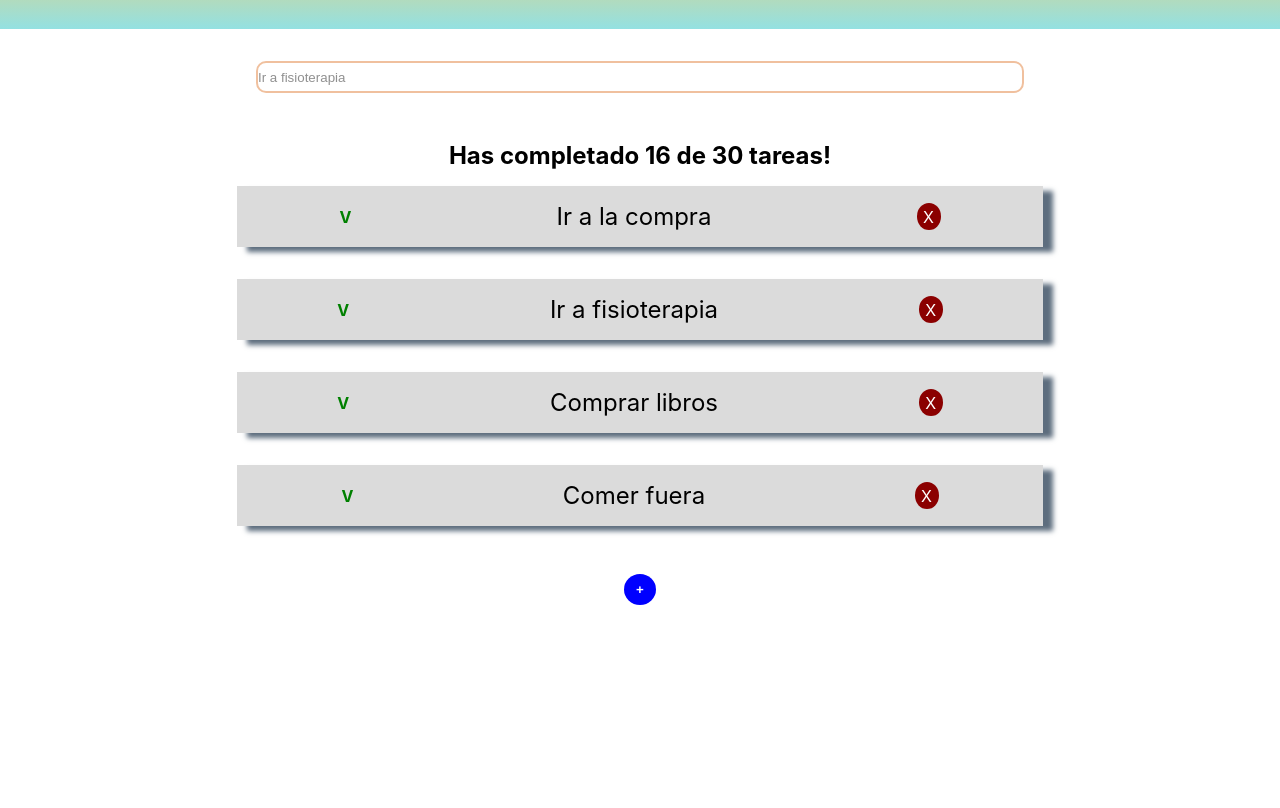
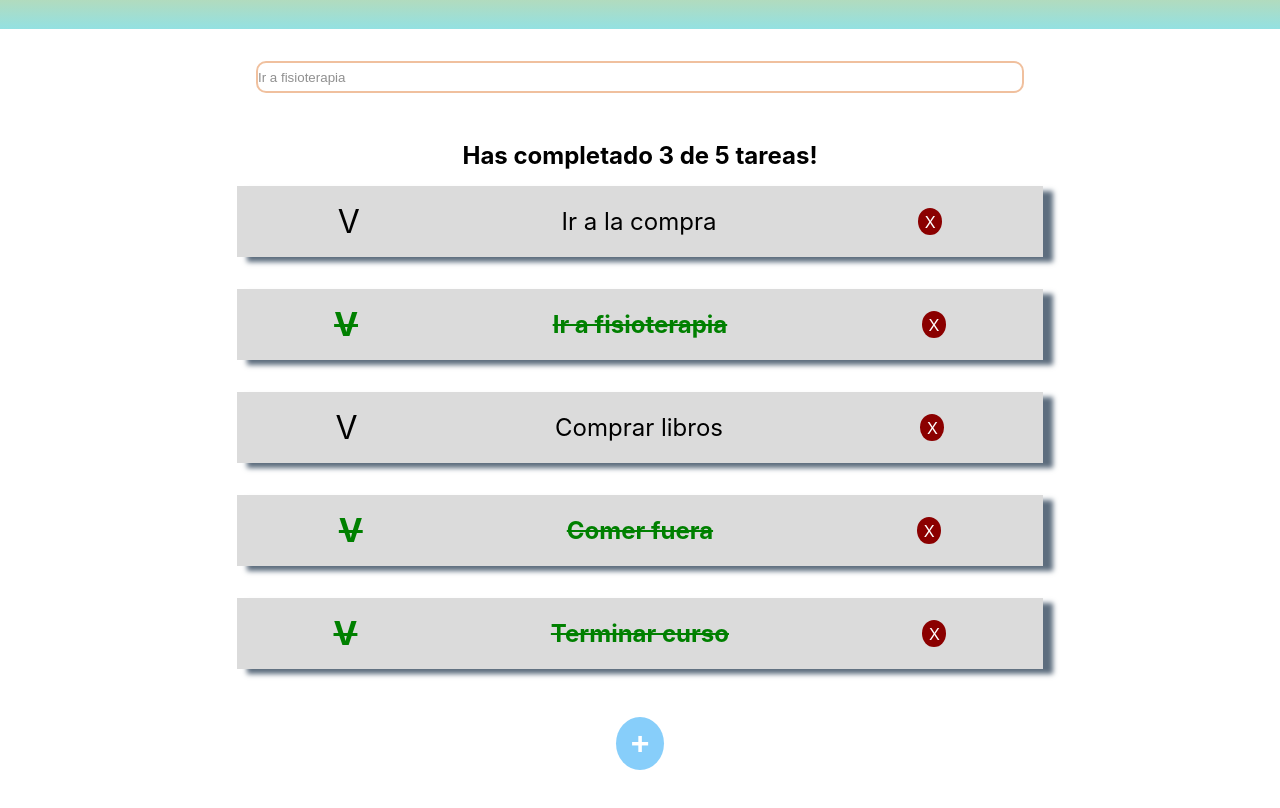
Before and after one commit to AlbaGG25/todoapp, a React app: page / in a window 1280 px wide. Shown: the part 74-882 px from the top of the page. Before the commit the page ends 800 px from the top, so only its background shows below. Built offline with nearby package versions, Linux system fonts and the light colour scheme.

Commit message:
crosschecked

```diff
--- a/public/index.html
+++ b/public/index.html
@@ -15,29 +15,11 @@
       user's mobile device or desktop. See https://developers.google.com/web/fundamentals/web-app-manifest/
     -->
     <link rel="manifest" href="%PUBLIC_URL%/manifest.json" />
-    <!--
-      Notice the use of %PUBLIC_URL% in the tags above.
-      It will be replaced with the URL of the `public` folder during the build.
-      Only files inside the `public` folder can be referenced from the HTML.
-
-      Unlike "/favicon.ico" or "favicon.ico", "%PUBLIC_URL%/favicon.ico" will
-      work correctly both with client-side routing and a non-root public URL.
-      Learn how to configure a non-root public URL by running `npm run build`.
-    -->
-    <title>React App</title>
+    <title>To Do's App</title>
   </head>
   <body>
     <noscript>You need to enable JavaScript to run this app.</noscript>
     <div id="root"></div>
-    <!--
-      This HTML file is a template.
-      If you open it directly in the browser, you will see an empty page.
 
-      You can add webfonts, meta tags, or analytics to this file.
-      The build step will place the bundled scripts into the <body> tag.
-
-      To begin the development, run `npm start` or `yarn start`.
-      To create a production bundle, use `npm run build` or `yarn build`.
-    -->
   </body>
 </html>
--- a/src/components/App.js
+++ b/src/components/App.js
@@ -1,3 +1,6 @@
+import React from 'react';
+import {useState} from 'react';
+
 import {ToDoInput} from './ToDoInput.js';
 import {ToDoChecks} from './ToDoChecks.js';
 import {ToDoList} from './ToDoList.js';
@@ -9,9 +12,47 @@ const defaultToDos=[
   {text: 'Ir a fisioterapia', completed: true},
   {text: 'Comprar libros', completed: false},
   {text: 'Comer fuera', completed: true},
+  {text: 'Terminar curso', completed: true},
 ]
 
+
 function App() {
+const [searchValue, setSearchValue] = useState('');
+const [toDos, setToDos] = useState (defaultToDos);
+
+
+const handleSearch =(value)=>{
+  setSearchValue(value)
+};
+
+
+const completedToDos = toDos.filter (toDo => toDo.completed).length;
+
+const totalToDos = toDos.length;
+
+const searchToDos = toDos.filter ((toDo) => (
+  toDo.text.toLowerCase().includes(searchValue.toLowerCase())
+)
+  );
+
+const doneToDos = (text)=>{
+  const newToDos = [...toDos];
+  const todoIndex = newToDos.findIndex(
+    (todo)=> todo.text === text
+  );
+  newToDos[todoIndex].completed = true;
+  setToDos(newToDos);
+}
+
+const deleteToDos = (text)=>{
+  const newToDos = [...toDos];
+  const todoIndex = newToDos.findIndex(
+    (todo)=> todo.text === text
+  );
+  newToDos[todoIndex].splice(todoIndex, 1);
+  setToDos(newToDos);
+}
+
   return (
     <div className="App main">
       <header className="App-header">
@@ -20,11 +61,11 @@ function App() {
         </h1>
       </header>
 
-      <ToDoInput />
+      <ToDoInput searchValue={searchValue} handleSearch={handleSearch}/>
 
-      <ToDoChecks completed={16} total={30}/>
+      <ToDoChecks completed={completedToDos} total={totalToDos}/>
 
-      <ToDoList defaultToDos={defaultToDos} >
+      <ToDoList toDos={toDos} done={doneToDos} deleteToDos={deleteToDos} searchToDos={searchToDos} >
 
       </ToDoList>
 
--- a/src/components/ToDoInput.js
+++ b/src/components/ToDoInput.js
@@ -1,9 +1,14 @@
 import '../styles/layout/ToDoInput.scss';
 
-function ToDoInput() {
+function ToDoInput({handleSearch, searchValue}) {
+  const handleInput=(event)=>{
+    handleSearch(event.target.value);
+    console.log (event.target.value);
+  }
+
   return (
     <div className="box">
-      <input type="text" placeholder="Ir a fisioterapia" className="box__input"></input>
+      <input value = {searchValue}type="text" placeholder="Ir a fisioterapia" className="box__input" onChange={handleInput}></input>
     </div>
   )
 }
--- a/src/components/ToDoItem.js
+++ b/src/components/ToDoItem.js
@@ -1,12 +1,14 @@
 import '../styles/layout/ToDoItem.scss';
 
-function ToDoItem({text, completed}) {
+function ToDoItem({text, completed,  toDos, done, deleteToDos}) {
+
 
   return (
     <li className="element" >
-      <span className="element__check">V</span>
-      <p className="element__text">{text}</p>
-      <span className="element__x">X</span>
+      <span className={`element__check ${completed && 'checkedOn'}`}  onClick={()=>done(text)}
+      >V</span>
+      <p className={`element__text ${completed && 'checkedOn'}`}>{text}</p>
+      <span className={`element__x`}  onClick={()=> deleteToDos(text)} >X</span>
     </li>
   )
 }
--- a/src/components/ToDoList.js
+++ b/src/components/ToDoList.js
@@ -3,16 +3,20 @@ import '../styles/layout/ToDoList.scss';
 
 
 
-function ToDoList({defaultToDos}) {
+function ToDoList({ toDos, searchToDos, done, deleteToDos}) {
   return (
     <ul className="list">
 
-        {defaultToDos.map(toDo =>{
+        {searchToDos.map(toDo =>{
          return (
           <ToDoItem
           key={toDo.text}
           text={toDo.text}
           completed={toDo.completed}
+          toDos={toDos}
+          searchToDos={searchToDos}
+          done={done}
+          deleteToDos={deleteToDos}
           />
          )
         })
--- a/src/styles/layout/ButtonNewToDo.scss
+++ b/src/styles/layout/ButtonNewToDo.scss
@@ -1,10 +1,18 @@
 .createButton {
-  width: 2rem;
+  width: 3rem;
   margin-top: 3rem;
-  background-color: blue;
+  margin-bottom: 5rem;
+  background-color: lightskyblue;
   color: white;
   padding: 0.5rem;
   border-radius: 50%;
   border: none;
   font-weight: bold;
+  font-size: 2rem;
+
 };
+
+.createButton:hover{
+    transition: transform .25s, opacity .25s;
+    transform: rotate(360deg);
+  }
--- a/src/styles/layout/ToDoItem.scss
+++ b/src/styles/layout/ToDoItem.scss
@@ -9,9 +9,9 @@
   margin: auto;
 
   &__check {
-    color: green;
     margin-right: 2rem;
-    font-weight: bold;
+    font-size: 2rem;
+
   }
   &__text {
     font-size: 1.5rem;
@@ -25,3 +25,9 @@
     margin-left: 2rem;
   }
 };
+
+.checkedOn{
+  text-decoration: line-through;
+  color: green;
+  font-weight: bold;
+};
```
Also changed, not shown: public/favicon.ico (deleted), public/react192.png (deleted), public/react512.png (deleted).
